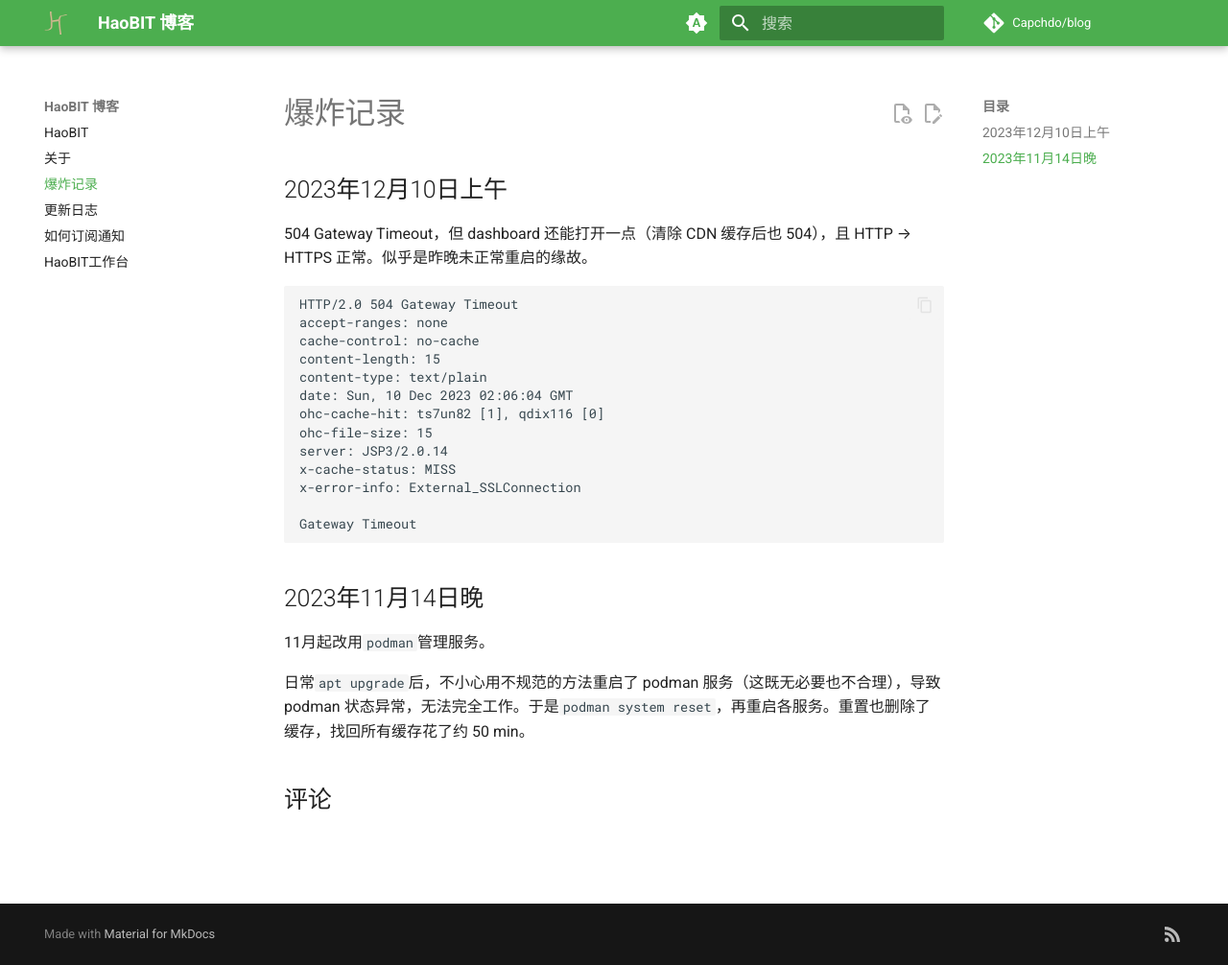
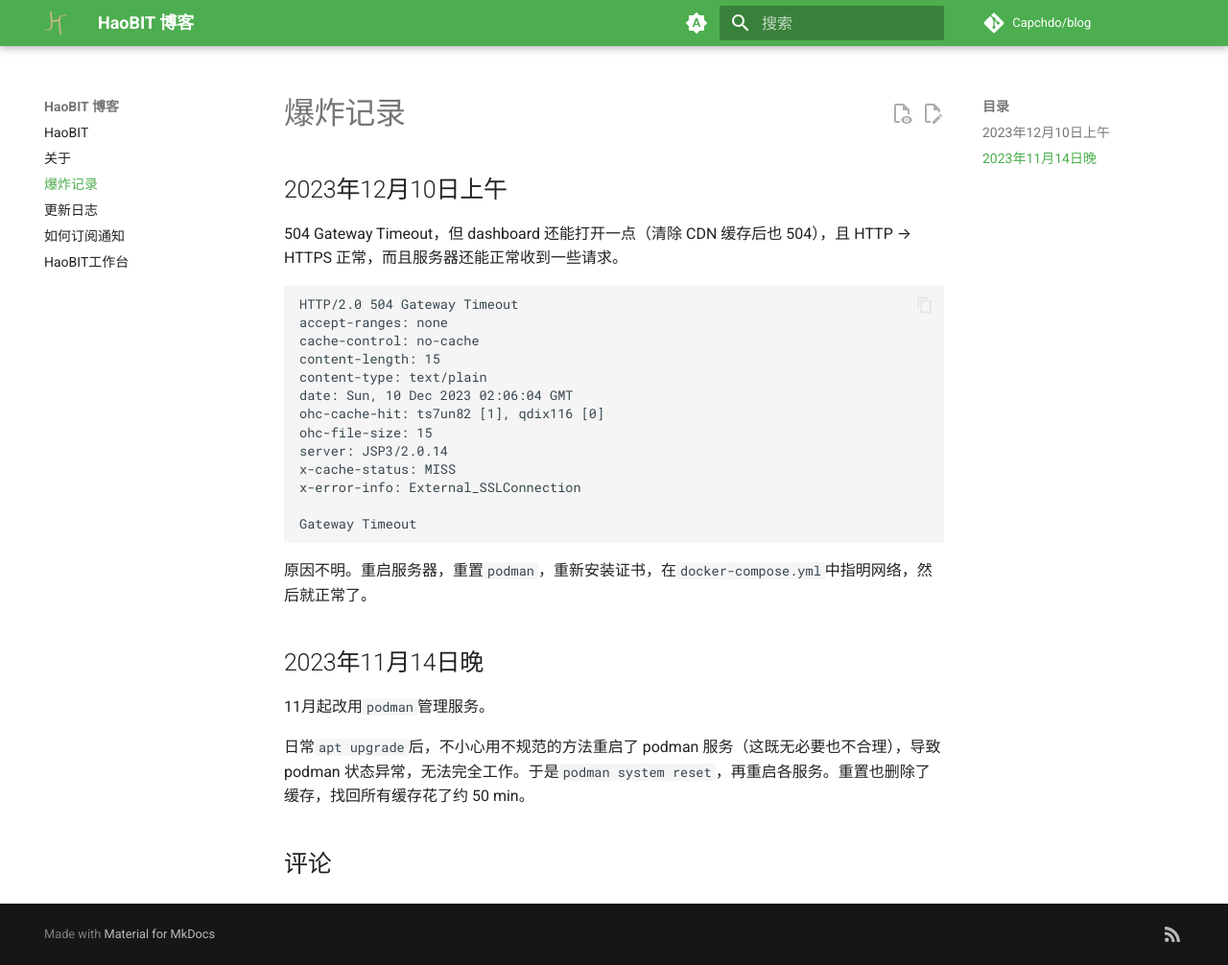
Before and after one commit to Capchdo/blog, an MkDocs documentation site: the page built from docs/down.md, in a window 1280 px wide and 1006 px high. Shown: the whole window at 96% size. Built offline with MkDocs 1.6.1 and Material for MkDocs 9.7.7, drawn with Linux system fonts in a browser that asks for light colours; comment, search, counter and statistics services are not loaded.

Commit message:
爆炸：已恢复

````diff
--- a/docs/down.md
+++ b/docs/down.md
@@ -2,7 +2,7 @@
 
 ## 2023年12月10日上午
 
-504 Gateway Timeout，但 dashboard 还能打开一点（清除 CDN 缓存后也 504），且 HTTP → HTTPS 正常。似乎是昨晚未正常重启的缘故。
+504 Gateway Timeout，但 dashboard 还能打开一点（清除 CDN 缓存后也 504），且 HTTP → HTTPS 正常，而且服务器还能正常收到一些请求。
 
 ```
 HTTP/2.0 504 Gateway Timeout
@@ -20,6 +20,8 @@ x-error-info: External_SSLConnection
 Gateway Timeout
 ```
 
+原因不明。重启服务器，重置`podman`，重新安装证书，在`docker-compose.yml`中指明网络，然后就正常了。
+
 ## 2023年11月14日晚
 
 11月起改用`podman`管理服务。
````
